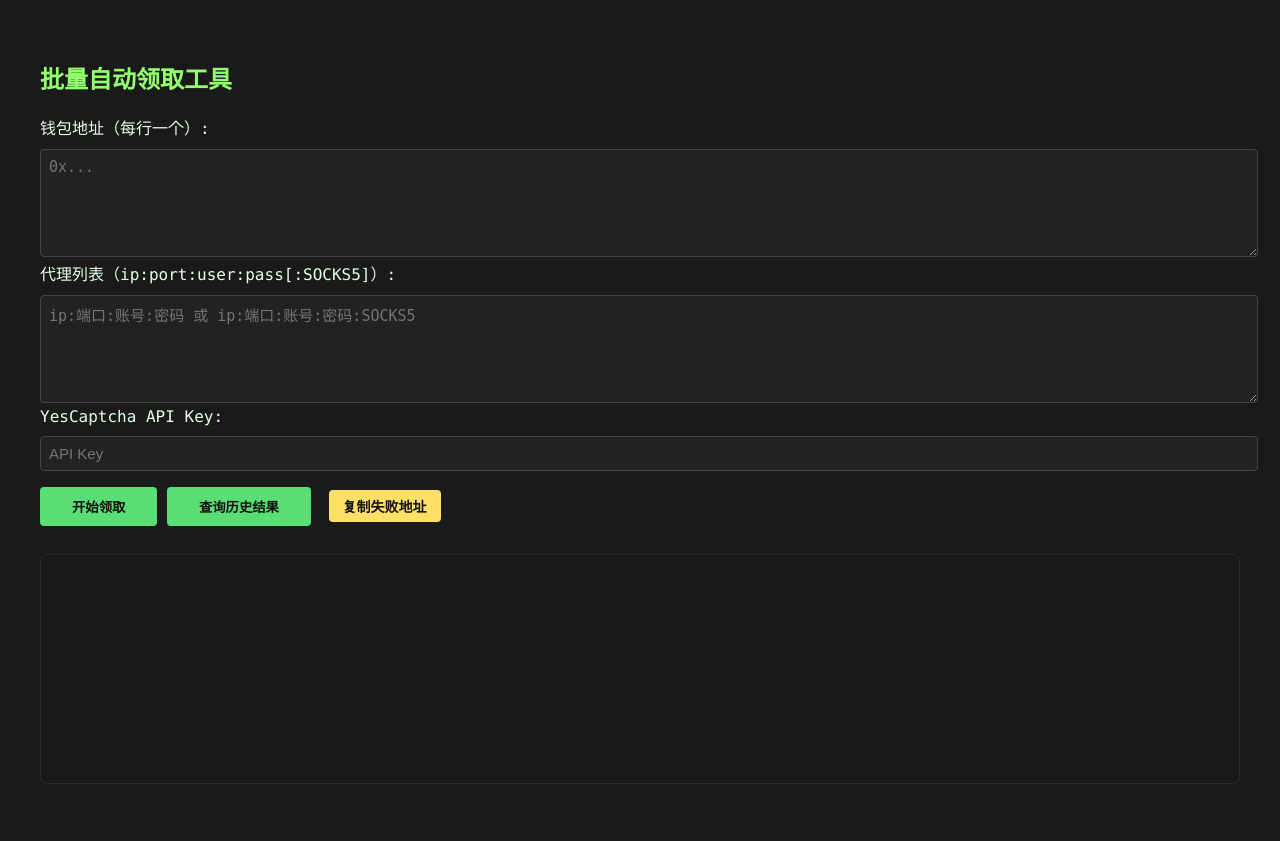
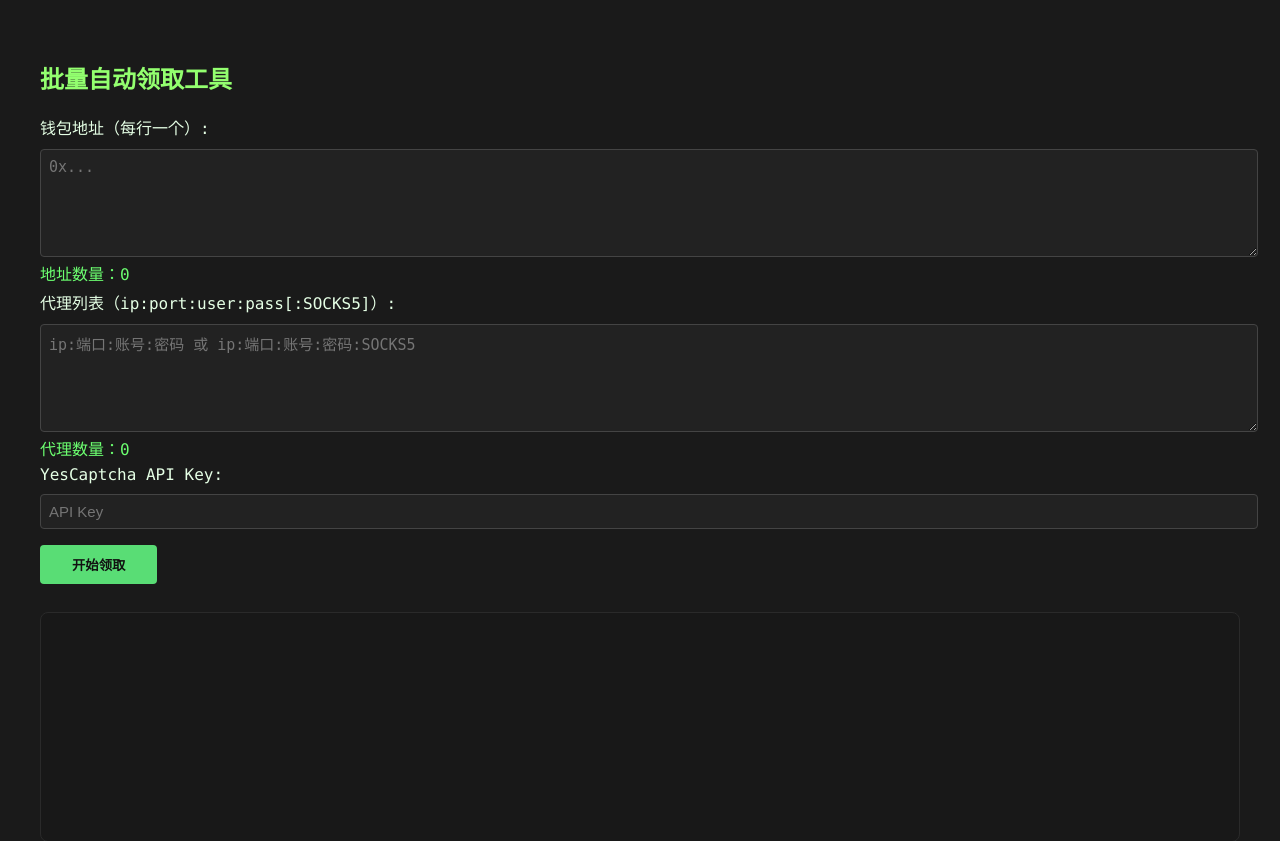
Before and after one commit to fishman6666/faucet-automation, a Flask app: page / in a window 1280 px wide. Shown: the top 841 px of the page. Before the commit the page ends 784 px from the top, so only its background shows below. Run offline with Flask 3, Linux system fonts and the light colour scheme.

Commit message:
index.html

```diff
--- a/templates/index.html
+++ b/templates/index.html
@@ -14,9 +14,6 @@
     .fail { color: #ff5e5e; }
     .heartbeat { color: #27bbff; }
     .success { color: #6cff70; }
-    .section-title { font-weight:bold; color:#ffe066; font-size: 17px; margin: 16px 0 4px 0;}
-    .copy-btn { background: #ffe066; color: #111; margin-left: 8px; border-radius: 4px; padding: 6px 14px; font-size:14px; cursor:pointer;}
-    .copy-btn:active { background: #ccbe57; }
   </style>
 </head>
 <body>
@@ -24,27 +21,41 @@
   <form id="mainForm" autocomplete="off">
     <label>钱包地址（每行一个）:</label><br>
     <textarea id="addresses" rows="5" placeholder="0x..."></textarea><br>
+    <div id="addresses_count" style="color:#6cff70; margin-bottom:5px"></div>
+
     <label>代理列表（ip:port:user:pass[:SOCKS5]）:</label><br>
     <textarea id="proxies" rows="5" placeholder="ip:端口:账号:密码 或 ip:端口:账号:密码:SOCKS5"></textarea><br>
+    <div id="proxies_count" style="color:#6cff70; margin-bottom:5px"></div>
+
     <label>YesCaptcha API Key:</label><br>
     <input id="clientKey" placeholder="API Key"><br>
     <button type="submit">开始领取</button>
-    <button type="button" id="btn-query">查询历史结果</button>
-    <button type="button" class="copy-btn" id="btn-copy-fail">复制失败地址</button>
   </form>
   <div id="output"></div>
   <script>
+    // 行数统计
+    function updateCounts() {
+      const a = document.getElementById("addresses").value.trim().split('\n').filter(l=>l.trim());
+      const p = document.getElementById("proxies").value.trim().split('\n').filter(l=>l.trim());
+      document.getElementById("addresses_count").innerText = `地址数量：${a.length}`;
+      document.getElementById("proxies_count").innerText = `代理数量：${p.length}`;
+    }
+    document.getElementById("addresses").addEventListener('input', updateCounts);
+    document.getElementById("proxies").addEventListener('input', updateCounts);
+    updateCounts();
+
     const output = document.getElementById("output");
     let evtSource = null;
 
     function addLine(line) {
+      // 彩色高亮处理
       line = line
         .replace(/领取成功！Txhash: <span class='txhash'>([^<]+)<\/span>/g,
             "<span class='success'>🎉 领取成功！Txhash: <span class='txhash'>$1</span></span>")
         .replace(/^❌.*失败.*/gm, txt => `<span class='fail'>${txt}</span>`)
         .replace(/^\[心跳\].*/gm, txt => `<span class='heartbeat'>${txt}</span>`);
       output.innerHTML += line + "\n";
-      output.scrollTop = output.scrollHeight;
+      output.scrollTop = output.scrollHeight; // 自动滚动到底部
     }
 
     document.getElementById("mainForm").onsubmit = function(e) {
@@ -64,36 +75,6 @@
         evtSource && evtSource.close();
       };
     }
-
-    // 查询历史唯一失败/成功
-    document.getElementById("btn-query").onclick = async function() {
-      output.innerHTML = "查询中...\n";
-      let resp = await fetch('/results');
-      let text = await resp.text();
-      // 分段显示
-      let succ = [], fail = [];
-      text.split('\n').forEach(line => {
-        if (line.startsWith("🎉")) succ.push(line);
-        if (line.startsWith("❌")) fail.push(line);
-      });
-      output.innerHTML = `<div class='section-title'>🎉 成功</div>${succ.join('<br>') || '无'}<br>
-                          <div class='section-title'>❌ 失败（唯一）</div>${fail.join('<br>') || '无'}`;
-      output.scrollTop = output.scrollHeight;
-      window.lastFailLines = fail.map(line=>{
-        let m = line.match(/❌ (\w{42})/); return m ? m[1] : null;
-      }).filter(x=>x).join("\n");
-    };
-
-    // 一键复制失败地址
-    document.getElementById("btn-copy-fail").onclick = function() {
-      if (!window.lastFailLines) {
-        alert("请先点击【查询历史结果】再复制唯一失败地址！");
-        return;
-      }
-      navigator.clipboard.writeText(window.lastFailLines).then(()=>{
-        alert("唯一失败地址已复制！");
-      });
-    };
   </script>
 </body>
 </html>
```
